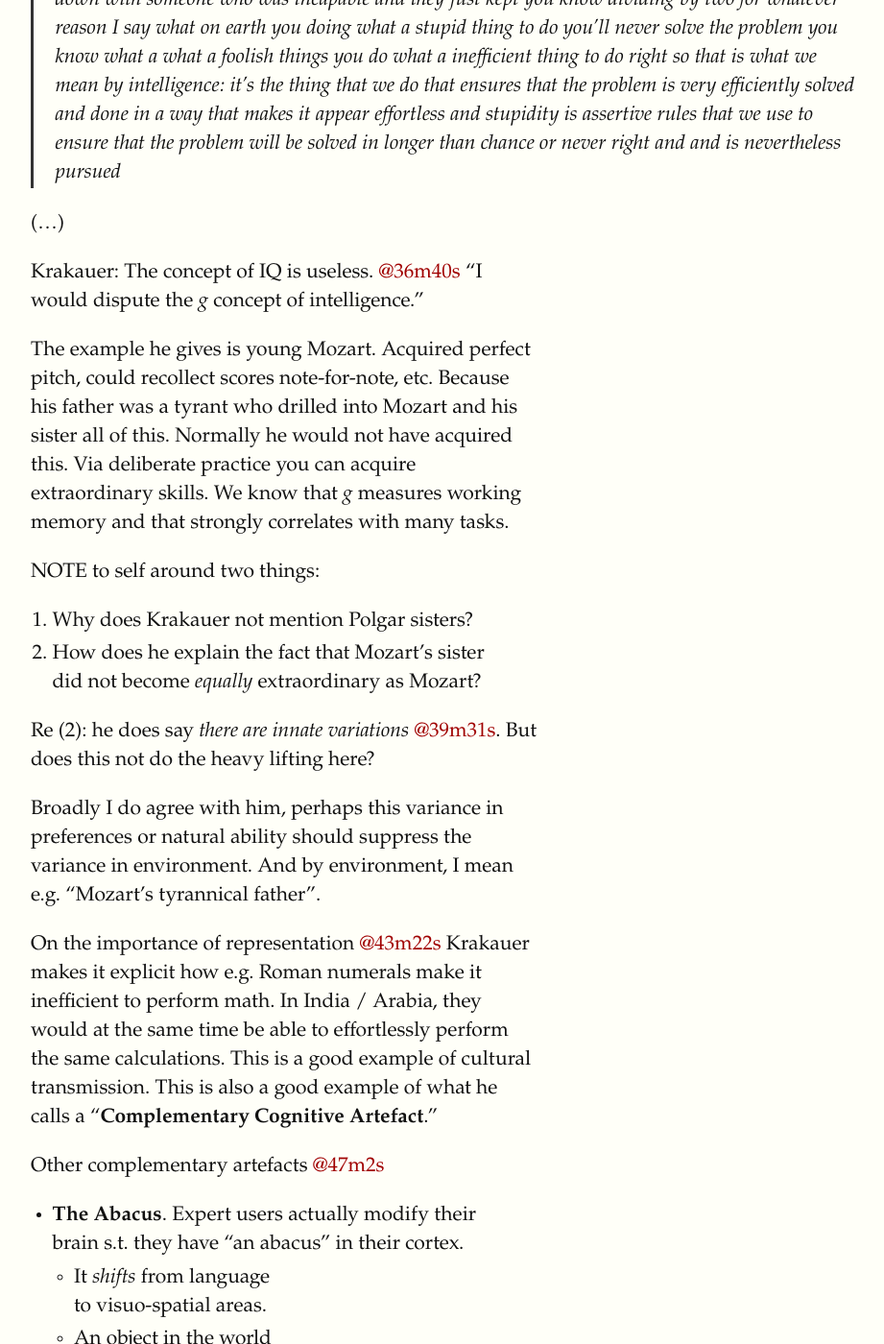
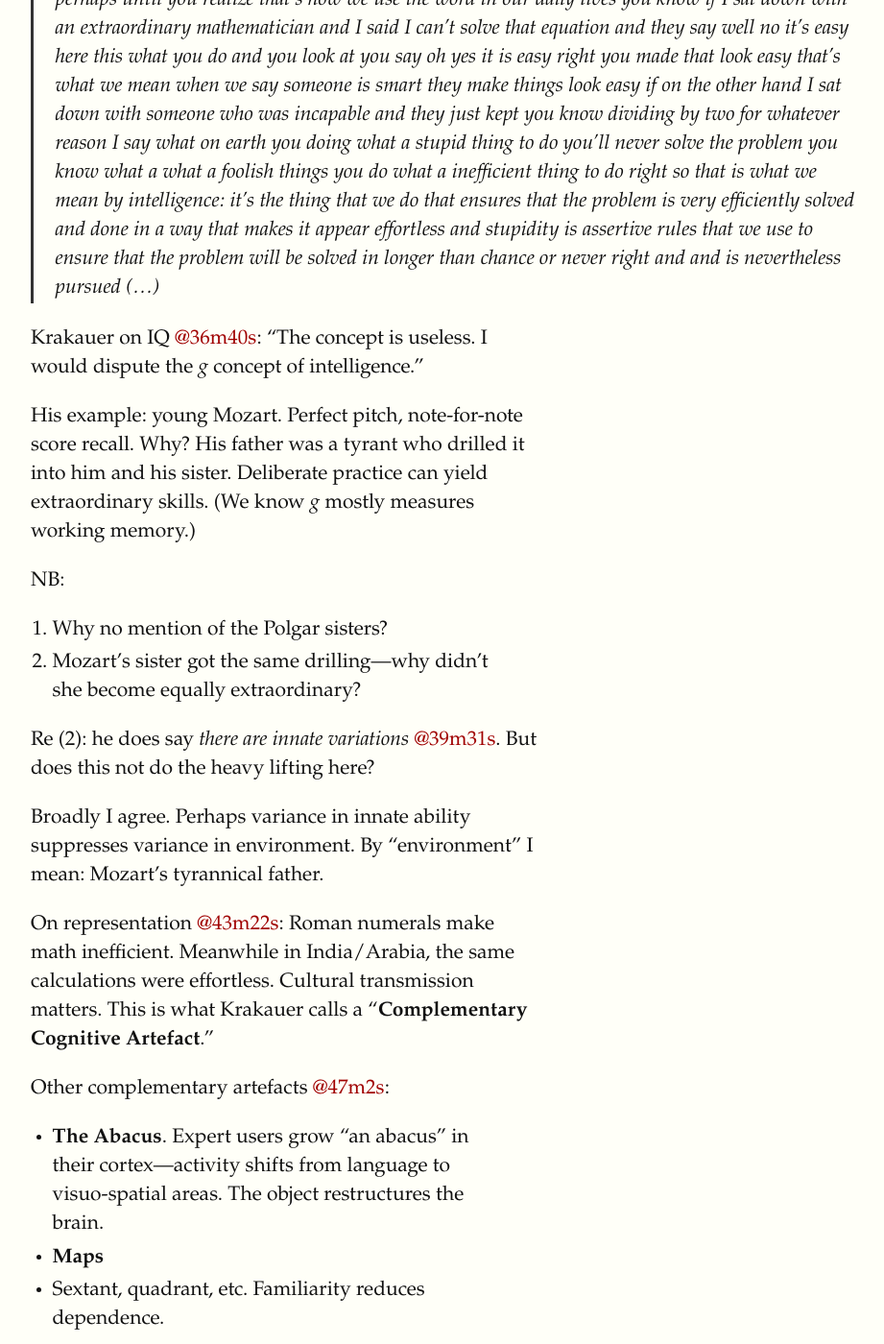
Before and after one commit to tkukurin/tkukurin.github.io, a Jekyll site: the page built from _posts/2025-05-17-thinking-is-hard-gpt-is-fast.md, in a window 1280 px wide and 1400 px high, scrolled down 2271 px. Shown: the whole window at 96% size, without its empty margins (208-1129 px from the left). Built offline with Jekyll 4.4.1, drawn with Linux system fonts in a browser that asks for light colours; some of the changed text lies outside the part shown.

Commit message:
minor fixes, add bullet points

```diff
--- a/_posts/2025-05-17-thinking-is-hard-gpt-is-fast.md
+++ b/_posts/2025-05-17-thinking-is-hard-gpt-is-fast.md
@@ -6,16 +6,19 @@
 published: true
 ---
 
-[Via X](https://x.com/docmilanfar/status/1923613375185158561),
-got inspired to find good analogies to Cruyff's quote:
+* *Post status*: ad-hoc reaction to [X post](https://x.com/docmilanfar/status/1923613375185158561).
+* *In plain words*: Thinking before doing looks like cheating.
+* *Writing style*: GPT-curated blockquotes, then marginalia on Krakauer.
+
+Cruyff:
 
 > Speed is often confused with insight.
 > When I start running earlier than the others, I appear faster.
 
 ## I. Intelligence & Quotes: _All this speed is an illusion._
 
-Something poetic in prompting LMs to assist with this task.
-No shade to Cruyff, but I like H. Jackson Brown's best --
+Something poetic in prompting LMs to find analogies to this.
+No shade to Cruyff, but H. Jackson Brown's is best --
 
 > Opportunity dances with those already on the dance floor.
 
@@ -41,17 +44,16 @@
 > Slow is smooth, smooth is fast
 > (US Navy SEAL Proverb)
 
-And the pithy historic --
+To the pithy historic --
 
-> Every battle is won before it’s ever fought.
+> Every battle is won before it's ever fought.
 > (Sun Tzu)
 
-> Dress me slowly, I’m in a hurry.
+> Dress me slowly, I'm in a hurry.
 > (attributed to Napoleon Bonaparte)
 
 > Luck is what happens when preparation meets opportunity.
 > (Seneca)
-
 
 To the serendipitous finds --
 
@@ -60,7 +62,6 @@
 
 > Talent hits a target no one else can hit; genius hits a target no one else can see.
 > (Arthur Schopenhauer)
-
 
 And finally, one I recalled without GPT assistance --
 
@@ -97,65 +98,58 @@
 > right so *that is what we mean by intelligence: it's the thing that we do
 > that ensures that the problem is very efficiently solved* and done in a way
 > that makes it appear effortless and *stupidity is assertive rules that we use
-> to ensure that the problem will be solved in longer than chance or never* right and and is nevertheless pursued
+> to ensure that the problem will be solved in longer than chance or never* right and and is nevertheless pursued (...)
 
-(...)
+Krakauer on IQ [@36m40s](https://youtu.be/cs1ubY8efVY?t=36m40s):
+"The concept is useless. I would dispute the _g_ concept of intelligence."
 
-Krakauer: The concept of IQ is useless. [@36m40s](https://youtu.be/cs1ubY8efVY?t=36m40s)
-"I would dispute the _g_ concept of intelligence."
+His example: young Mozart.
+Perfect pitch, note-for-note score recall.
+Why? His father was a tyrant who drilled it into him and his sister.
+Deliberate practice can yield extraordinary skills.
+(We know _g_ mostly measures working memory.)
 
-The example he gives is young Mozart.
-Acquired perfect pitch, could recollect scores note-for-note, etc.
-Because his father was a tyrant who drilled into Mozart and his sister all of this.
-Normally he would not have acquired this.
-Via deliberate practice you can acquire extraordinary skills.
-We know that _g_ measures working memory and that strongly correlates with many tasks.
-
-NOTE to self around two things:
-1. Why does Krakauer not mention Polgar sisters?
-2. How does he explain the fact that Mozart's sister did not become _equally_ extraordinary as Mozart?
+NB:
+1. Why no mention of the Polgar sisters?
+2. Mozart's sister got the same drilling—why didn't she become equally extraordinary?
 
 Re (2): he does say _there are innate variations_ [@39m31s](https://youtu.be/cs1ubY8efVY?t=39m31s).
 But does this not do the heavy lifting here?
 
-Broadly I do agree with him, perhaps this variance in preferences or natural ability should suppress the variance in environment.
-And by environment, I mean e.g. "Mozart's tyrannical father".
+Broadly I agree. Perhaps variance in innate ability suppresses variance in environment.
+By "environment" I mean: Mozart's tyrannical father.
 
-On the importance of representation [@43m22s](https://youtu.be/cs1ubY8efVY?t=43m22s)
-Krakauer makes it explicit how e.g. Roman numerals make it inefficient to perform math.
-In India / Arabia, they would at the same time be able to effortlessly perform the same calculations.
-This is a good example of cultural transmission.
-This is also a good example of what he calls a "**Complementary Cognitive Artefact**."
+On representation [@43m22s](https://youtu.be/cs1ubY8efVY?t=43m22s):
+Roman numerals make math inefficient.
+Meanwhile in India/Arabia, the same calculations were effortless.
+Cultural transmission matters. This is what Krakauer calls a "**Complementary Cognitive Artefact**."
 
-Other complementary artefacts [@47m2s](https://youtu.be/cs1ubY8efVY?t=47m2s)
-* **The Abacus**. Expert users actually modify their brain s.t. they have "an abacus" in their cortex.
-  * It _shifts_ from language to visuo-spatial areas.
-  * An object in the world is restructuring the brain intelligently.
+Other complementary artefacts [@47m2s](https://youtu.be/cs1ubY8efVY?t=47m2s):
+* **The Abacus**. Expert users grow "an abacus" in their cortex—activity shifts from language to visuo-spatial areas. The object restructures the brain.
 * **Maps**
-* Sextant, Quadrant, etc. As you become familiar with them, you need to use them less and less.
+* Sextant, quadrant, etc. Familiarity reduces dependence.
 
-Opposite of complementary artefacts (**competitive**) [@49m38s](https://youtu.be/cs1ubY8efVY?t=49m38s)
-* Calculator. Me and my phone are very smart. But if we take (the phone) away, I didn't get any benefit. The artefact does not **amplify** but rather **replace** my ability.
-  * This is not a _normative_ recommendation.
-* Of course, Machine Learning.
-  * He mentions AlphaGo, however **I am not convinced** that this is 100% true. Famously it seems that human strategy in many games is positively modulated by the use of computer tools.
-    * So is it possible that in some contexts the artefact is competitive, while in others complementary? Is it not similar with **maps** mentioned above?!
-* A car. Clearly allows us to move more efficiently along a surface. But take it away, and you are not any better than before (in fact, worse).
-* (he does not mention this but came to my mind) Glasses.
+Opposite: **competitive** artefacts [@49m38s](https://youtu.be/cs1ubY8efVY?t=49m38s):
+* Calculator. Me + phone = smart. Remove phone = no benefit. The artefact **replaces** rather than **amplifies**.
+* Machine learning. He mentions AlphaGo, but **I'm not convinced**. Human strategy in many games improves via computer tools. Can the same artefact be competitive in one context, complementary in another? (Cf. maps above.)
+* Cars. Efficient movement. Remove the car, you're no better than before. Worse, actually.
+* (My addition) Glasses.
 
-We accept the tradeoffs because **the utility value of these artefacts is so high**.
-Glasses, calculators, cars; modern world would not work without them.
+We accept these tradeoffs because **utility is so high**.
+Glasses, calculators, cars—modern life requires them.
 
-I missed this on the original read:
+Missed this on first read:
 
 > **the real discussion that we should be having is that might be a discussion in a hundred years time**
 > but the imminent and practical debate is what to do about competitive cognitive artifacts
 > that are already leaving an impression on our brains that is arguably negative.
 
-Sam claims David is making normative claims even though he says he's not. [@58m20s](https://youtu.be/cs1ubY8efVY?t=58m20s)
-Normative claims in his mind enter via "we (as humans) want to be better."
-David: "I agree there are in some domains better ways of being, e.g. imagine we would still be writing code on punched cards or binary." [@59m10s](https://youtu.be/cs1ubY8efVY?t=59m10s)
+Sam says David is making normative claims despite claiming otherwise [@58m20s](https://youtu.be/cs1ubY8efVY?t=58m20s).
+The normativity enters via "we want to be better."
+David [@59m10s](https://youtu.be/cs1ubY8efVY?t=59m10s): "I agree there are better ways of being—imagine still coding on punched cards."
 
-But I suppose in his framework, computer languages would be ambiguous?
-They are not _complementary_ in the sense that they replace our ability to code in binary; however, they are somewhat complementary because they provide an efficient abstraction for thinking about code that binary could never offer.
-Not sure what I think about this TBH.
+But in his framework, wouldn't programming languages be ambiguous?
+They _replace_ our ability to code in binary—competitive.
+Yet they provide abstractions for thinking that binary never could—complementary.
+
+Not sure what I think about this.
```
